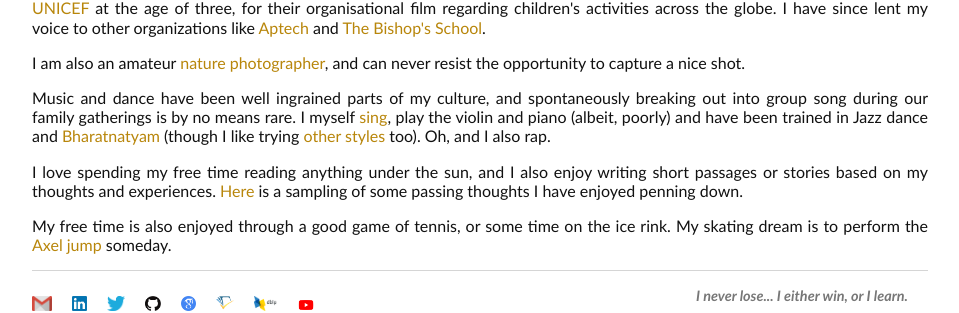
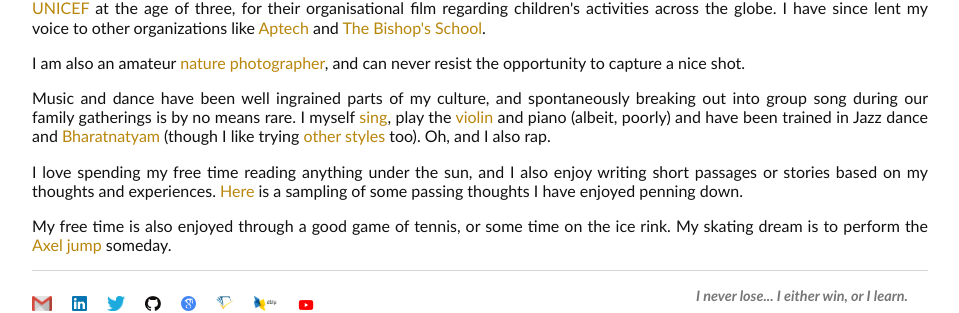
Before and after one commit to Uppaal/Uppaal.github.io, a Jekyll site: the page built from misc.html, in a window 1280 px wide. Shown: the part 242-555 px from the top of the page, without its empty margins (160-1119 px from the left). Built offline with Jekyll 4.4.1, drawn with Linux system fonts in a browser that asks for light colours; part of the change alters nothing that is shown.

```diff
--- a/misc.html
+++ b/misc.html
@@ -27,8 +27,10 @@ title: Miscellaneous
 	<p>I am also an amateur <a href="https://photos.app.goo.gl/PiG41MpMXXncb9Gb8">nature photographer</a>, and can never resist the opportunity to capture a nice shot.</p>
 
 	<p>Music and dance have been well ingrained parts of my culture, and spontaneously breaking out into group song during our family gatherings is by no means rare.
-		I myself <a href="https://youtube.com/playlist?list=PL0tDCyQWFTPRo3yiyM2LoMhCwFx2fytTk">sing</a>, play the violin and piano (albeit, poorly)
-		and have been trained in Jazz dance and <a href="https://en.wikipedia.org/wiki/Bharatanatyam">Bharatnatyam</a> (though I like trying <a href="https://www.youtube.com/playlist?list=PL0tDCyQWFTPSx6fiOsRsXO-zX4ZiAfQmG">other styles</a> too).
+		I myself <a href="https://www.youtube.com/@rheeyauppaal/featured">sing</a>, play the
+		<a href="https://youtu.be/RgthcU7JfKw?t=52">violin</a> and piano (albeit, poorly)
+		and have been trained in Jazz dance and <a href="https://en.wikipedia.org/wiki/Bharatanatyam">Bharatnatyam</a>
+		(though I like trying <a href="https://www.youtube.com/playlist?list=PL0tDCyQWFTPSx6fiOsRsXO-zX4ZiAfQmG">other styles</a> too).
 		Oh, and I also rap. </p>
 
 	<p>I love spending my free time reading anything under the sun, and I also enjoy writing short passages or stories based on my thoughts and experiences. <a href="https://drive.google.com/file/d/1Q_AR7Jp8Nrzmu6qxLRMfOBCWIDo3Btxu/view?usp=sharing">Here</a> is a sampling of some passing thoughts I have enjoyed penning down.</p>
```
